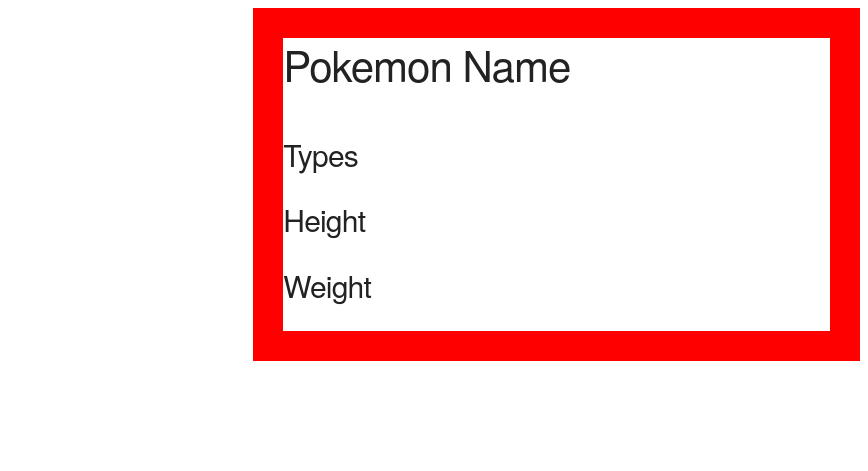
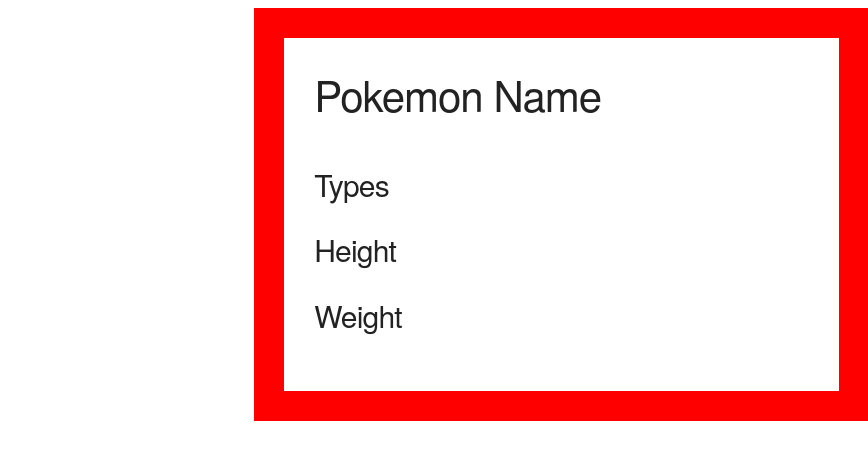
Before and after one commit to lexm/cd-apis-what-pokemon, a plain HTML site: page index.html in a window 1280 px wide. Shown: the top 471 px of the page, 412-1280 px from the left. Drawn offline with nearby package versions, Linux system fonts and the light colour scheme.

Commit message:
styled pokebox; added code to remove previous types

```diff
--- a/index.html
+++ b/index.html
@@ -10,6 +10,7 @@
   function pokedex(name, imgsrc, types, height, weight) {
     $('aside h2').text(name);
     $('aside img').attr('src', imgsrc);
+    $('aside ul').children().remove();
     for(i = 0; i < types.length; i++) {
       var item = '<li>' + types[i].name + '</li>';
       $('aside ul').append(item);
--- a/styles.css
+++ b/styles.css
@@ -1,3 +1,6 @@
 aside{
   border: 30px solid red;
+  position: fixed;
+  display: inline-block;
+  padding: 30px;
 }
```
